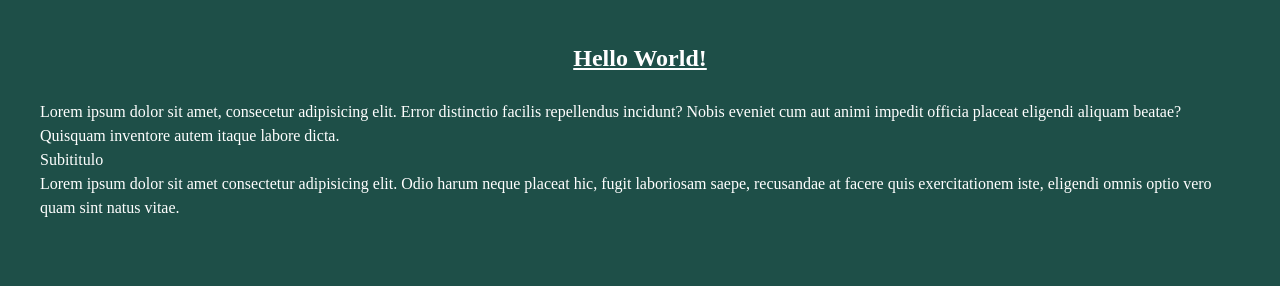
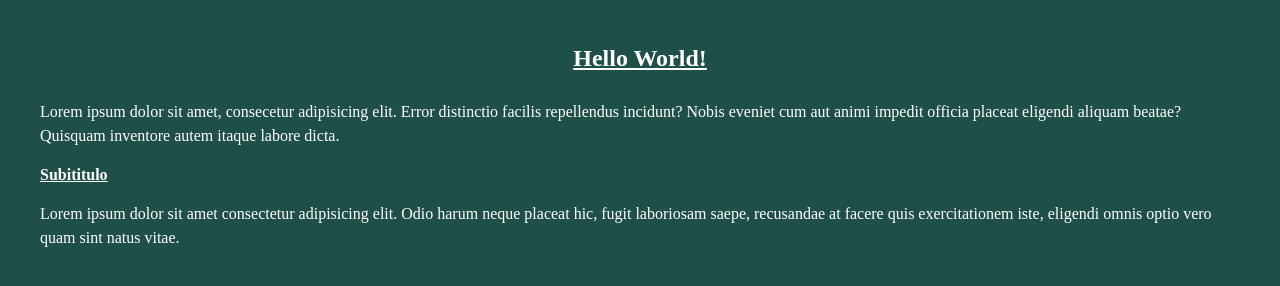
Before and after one commit to WizardRRR/learning-git, a plain HTML site: page index.html in a window 1280 px wide. Drawn offline with Linux system fonts and the light colour scheme.

Commit message:
styles-for-h2

```diff
--- a/styles.css
+++ b/styles.css
@@ -10,3 +10,10 @@ h1 {
   text-decoration: underline;
   text-align: center;
 }
+
+h2 {
+  margin:15px 0px;
+  font-weight: 600;
+  font-size: 16px;
+  text-decoration: underline;
+}
```
